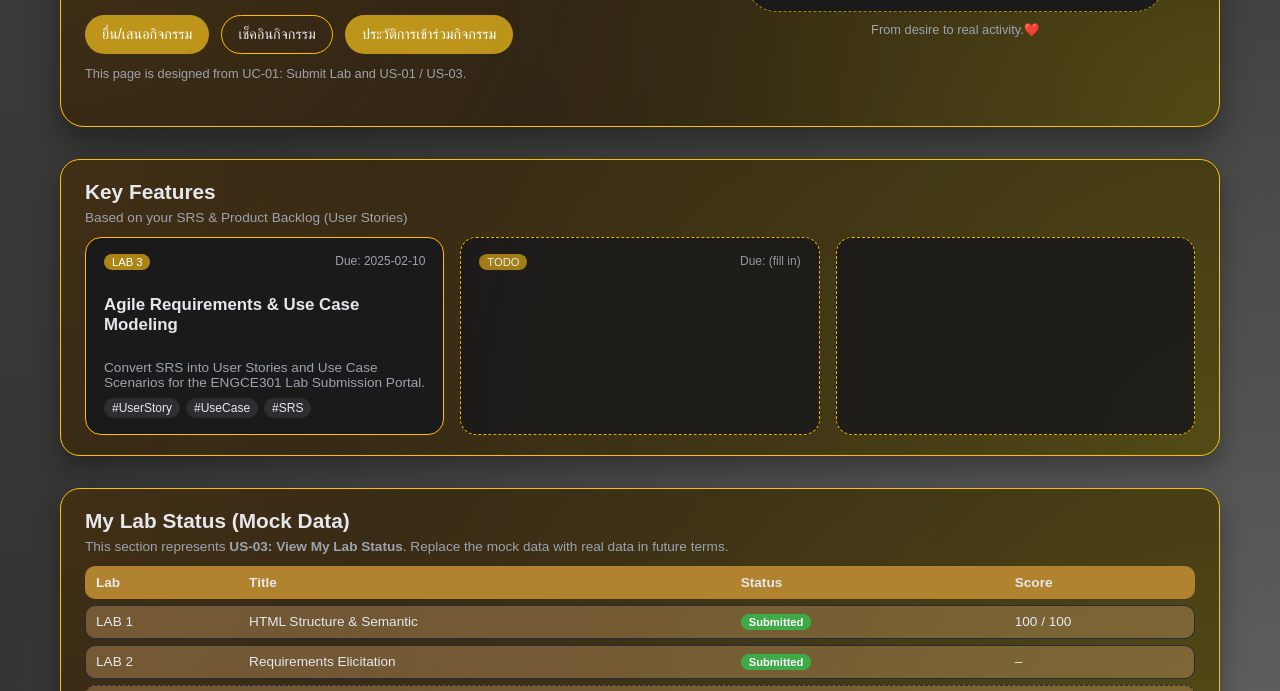
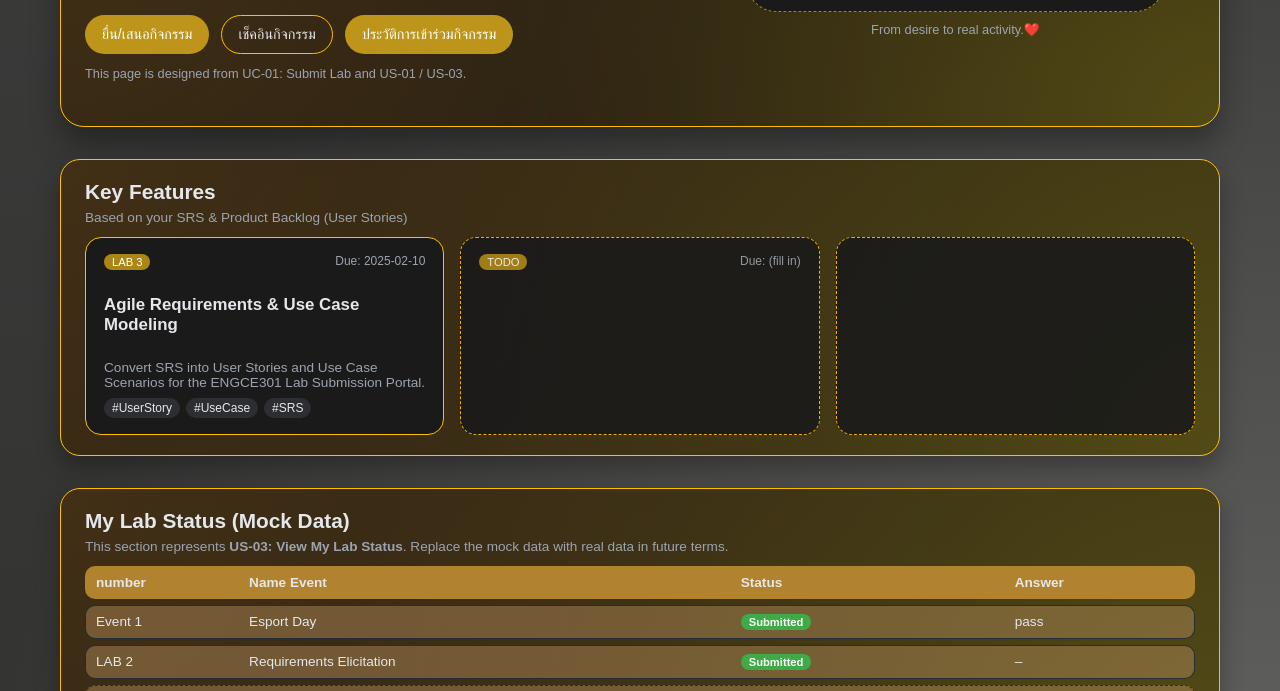
Before and after one commit to SoftwareDesign68-Team4/engce301-team-cpeno4, a plain HTML site: page engce301-week3/index.html in a window 1280 px wide. Shown: the part 240-931 px from the top of the page. Drawn offline with Linux system fonts and the light colour scheme.

Commit message:
แก้ เนื้อหา

```diff
--- a/engce301-week3/index.html
+++ b/engce301-week3/index.html
@@ -137,18 +137,18 @@
 
                 <div class="status-table">
                     <div class="status-row status-header">
-                        <span>Lab</span>
-                        <span>Title</span>
+                        <span>number</span>
+                        <span>Name Event</span>
                         <span>Status</span>
-                        <span>Score</span>
+                        <span>Answer</span>
                     </div>
 
                     <!-- แถวตัวอย่าง 1 -->
                     <div class="status-row">
-                        <span>LAB 1</span>
-                        <span>HTML Structure &amp; Semantic</span>
+                        <span>Event 1</span>
+                        <span>Esport Day</span>
                         <span><span class="status-tag status-done">Submitted</span></span>
-                        <span>100 / 100</span>
+                        <span>pass</span>
                     </div>
 
                     <!-- แถวตัวอย่าง 2 -->
```
